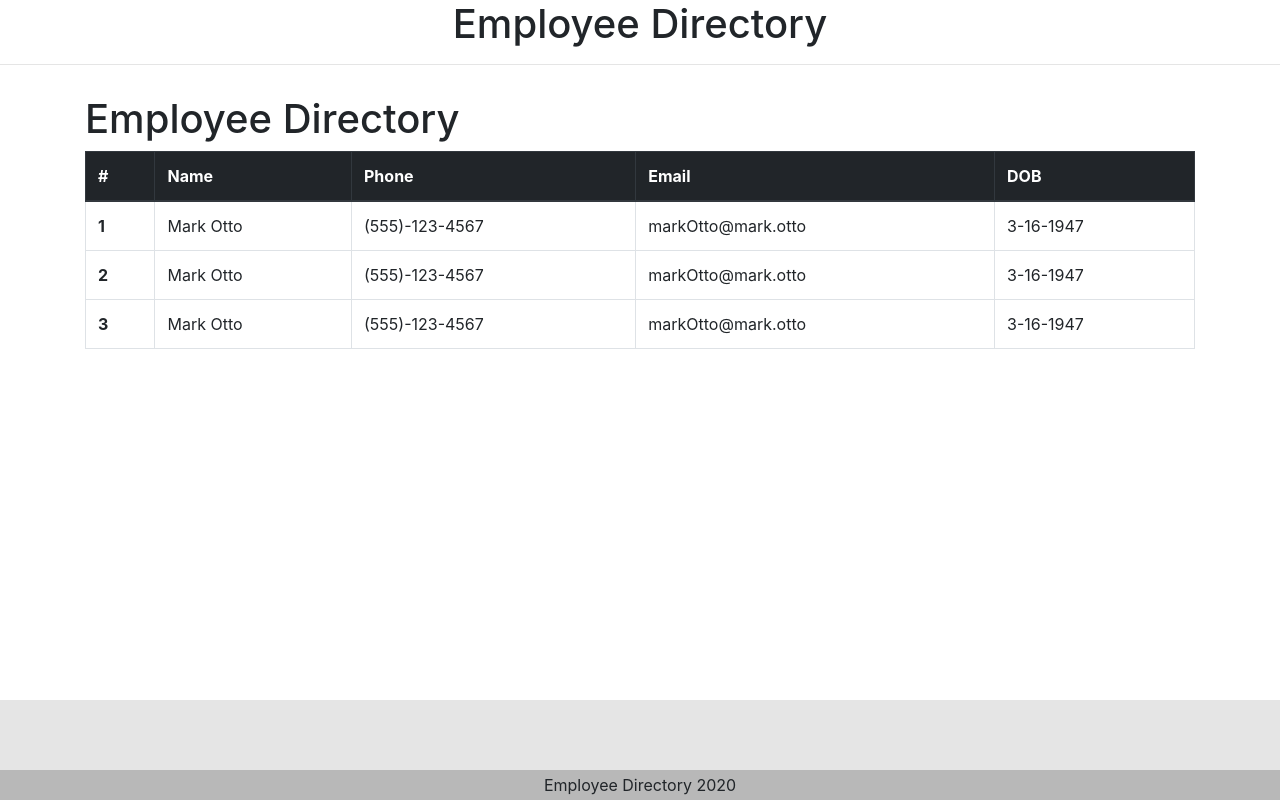
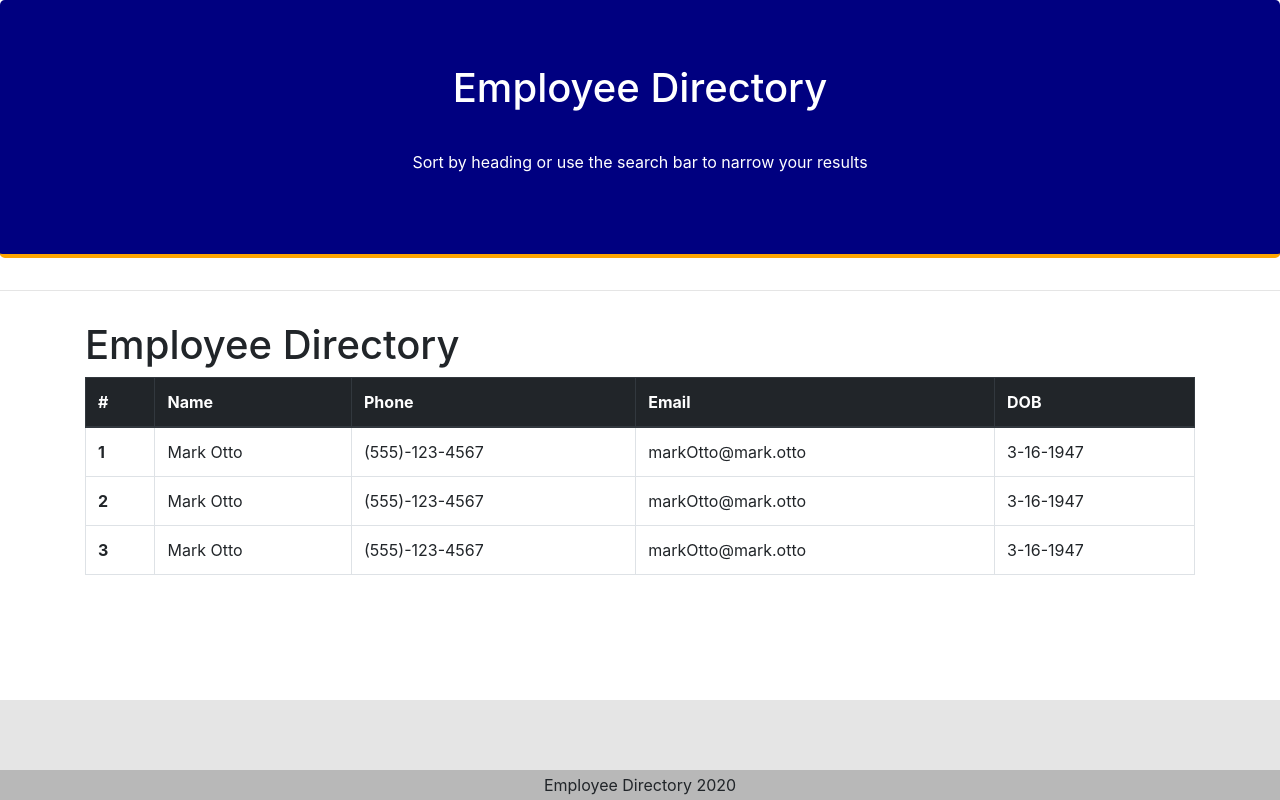
Before and after one commit to knightmac19/employee-directory-pmd, a React (Create React App) app: page / in a window 1280 px wide. Built offline with nearby package versions, Linux system fonts and the light colour scheme; no server answers.

Commit message:
formatting Header component

```diff
--- a/src/components/Header/index.js
+++ b/src/components/Header/index.js
@@ -4,8 +4,9 @@ import "./style.css";
 
 function Header() {
   return (
-    <div>
-      <h1 className="text-center">Employee Directory</h1>
+    <div className="jumbotron text-center">
+      <h1 >Employee Directory</h1>
+      <p >Sort by heading or use the search bar to narrow your results</p>
     </div>
   );
 }
--- a/src/components/Header/style.css
+++ b/src/components/Header/style.css
@@ -0,0 +1,9 @@
+.jumbotron {
+  border-bottom: 4px solid orange;
+  color: white;
+  background-color: navy;
+}
+
+.jumbotron h1 {
+  padding-bottom: 30px;
+}
```
